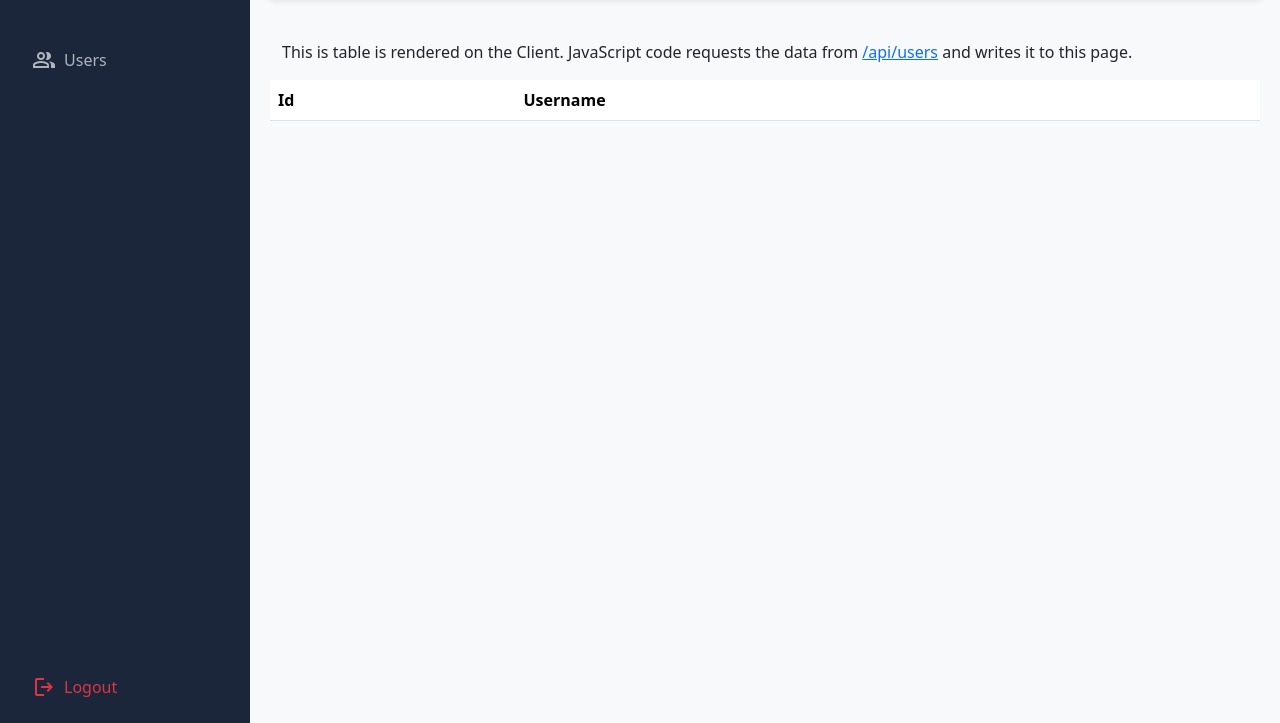
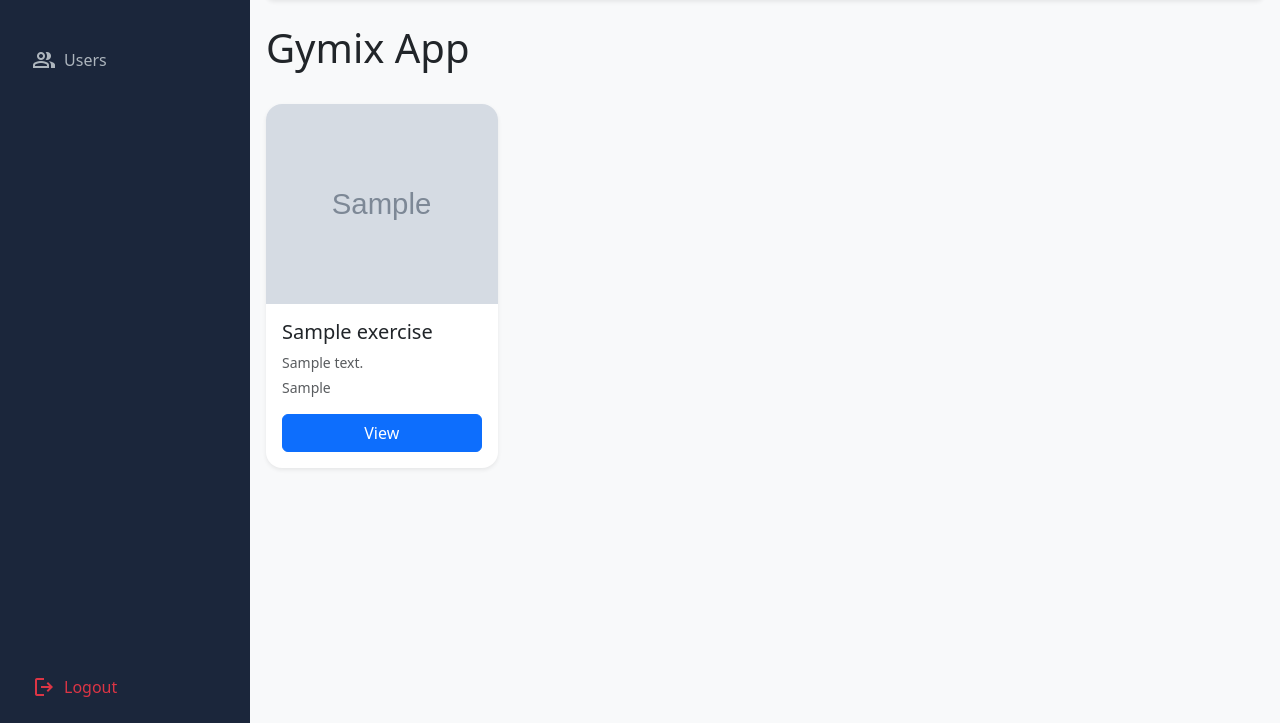
Before and after one commit to Gymixx/gymix-remixer-app, a Python web app: template app/templates/app.html in a window 1280 px wide. Shown: the part 77-800 px from the top of the page. Run offline with Jinja, Linux system fonts and the light colour scheme; the template is opened without the code that fills it: most values are stand-ins (such as "Sample title", 1, 10 or a date in 2020); grey boxes marked "Sample" are stand-in pictures; lists and menus that the app fills with data are empty; some libraries are stand-ins or nearby versions.

Commit message:
first adjustment to the app.html so it renders the exercises

```diff
--- a/app/templates/app.html
+++ b/app/templates/app.html
@@ -1,30 +1,42 @@
 {% extends "authenticated-base.html" %}
+
+{% block additional_styles %}
+<style>
+    .exercise-img {
+        width: 100%;
+        height: 200px;
+        object-fit: cover;
+        border-radius: 1rem 1rem 0 0;
+    }
+</style>
+{% endblock %}
 
 {% block external_js %}
 <script src="{{ url_for('static', path='js/app.js')}}"></script>
 {% endblock %}
 
-
 {% block subpage_content %}
 
-    <div class="container" id="content">
-        <div class="row">
-            <p>
-                This is table is rendered on the Client. JavaScript code requests the data from <a href="/api/users">/api/users</a> and writes it to this page.
-            </p>
-        </div>
-        <div class="row">
-            <table class="table table-striped">
-                <thead>
-                  <tr>
-                    <th>Id</th><th>Username</th>
-                  </tr>
-                </thead>
-                <tbody id="result">
-
-                <tbody>
-            </table>
+    <div class="row mb-4">
+        <div class="col">
+            <h1>Gymix App</h1>
         </div>
     </div>
 
+    <div class="row row-cols-1 row-cols-md-3 row-cols-xl-4 g-4">
+        {% for exercise in exercises %}
+        <div class="col">
+            <div class="card h-100 shadow-sm">
+                <img src="{{ exercise.image_url }}" class="exercise-img" alt="{{ exercise.name }}">
+                <div class="card-body d-flex flex-column">
+                    <h5 class="card-title">{{ exercise.name }}</h5>
+                    <p class="card-text text-muted small mb-1">{{ exercise.body_part }}</p>
+                    <p class="card-text text-muted small">{{ exercise.target_muscle }}</p>
+                    <a href="{{ exercise.gif_url }}" class="btn btn-primary mt-auto" target="_blank">View</a>
+                </div>
+            </div>
+        </div>
+        {% endfor %}
+    </div>
+
 {% endblock %}
```
Also changed, not shown: app/routers/user_home.py (+20 -3 lines).
